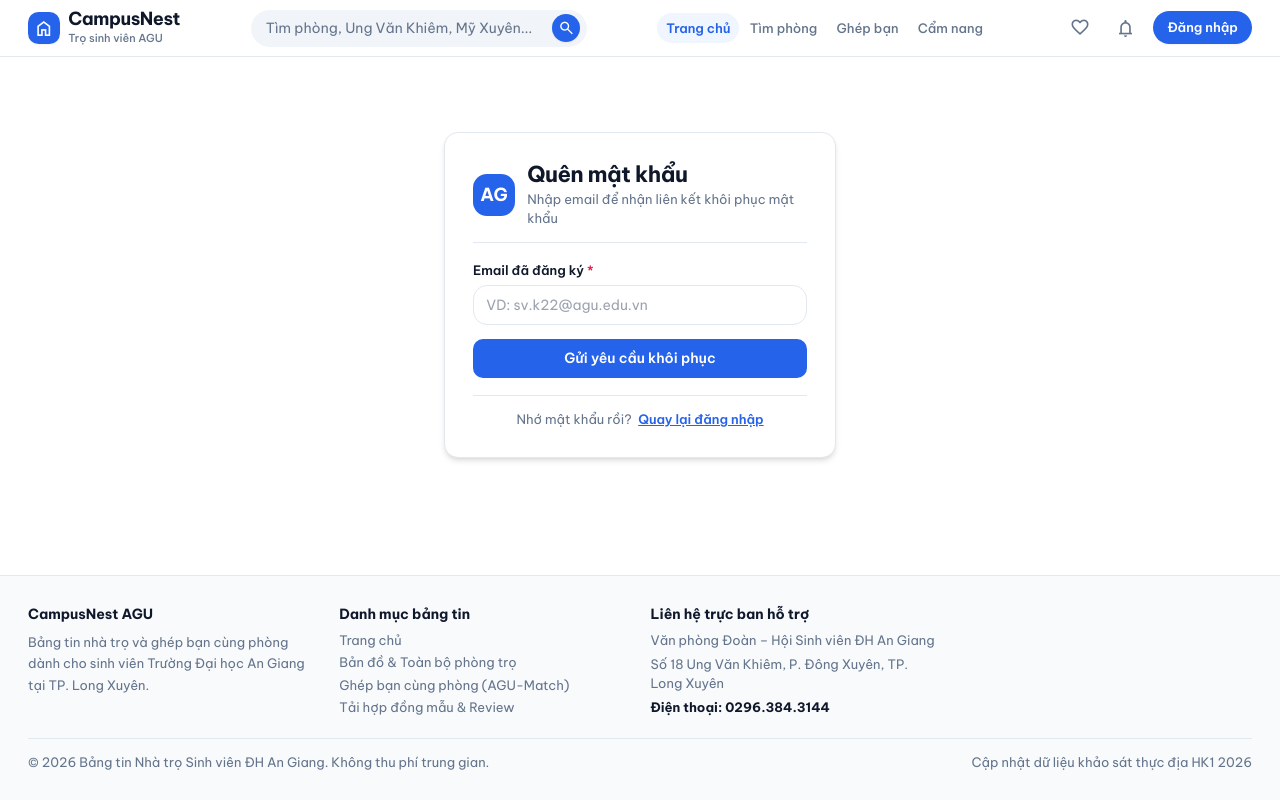
After one commit to DTH235784-TranAnhTien/DoAn_TimNhaTroSV_QLDAPM, a PHP site: page /DoAn_TimNhaTroSV_QLDAPM/taikhoan/quenmatkhau.php in a window 1280 px wide. The commit adds this page. Run offline with PHP 8.4, Linux system fonts and the light colour scheme; some libraries are stand-ins or nearby versions.

Commit message:
feat(taikhoan): bo sung trang quen mat khau va lien ket tu dang nhap

```diff
--- a/taikhoan/dangnhap.php
+++ b/taikhoan/dangnhap.php
@@ -116,7 +116,7 @@ include_once __DIR__ . '/../dungchung/header.php';
           <label for="matkhau" class="block text-xs font-semibold text-text-main">
             Mật khẩu xác thực <span class="text-rose-600">*</span>
           </label>
-          <a href="#" onclick="showToast('Vui lòng liên hệ Văn phòng Đoàn AGU (0296.384.3144) để cấp lại mật khẩu.', 'info'); return false;" class="text-xs text-accent font-semibold hover:underline">
+          <a href="/DoAn_TimNhaTroSV_QLDAPM/taikhoan/quenmatkhau.php" class="text-xs text-accent font-semibold hover:underline">
             Quên mật khẩu?
           </a>
         </div>
--- /dev/null
+++ b/taikhoan/quenmatkhau.php
@@ -0,0 +1,183 @@
+<?php
+require_once __DIR__ . '/../cauhinh/database.php';
+require_once __DIR__ . '/../cauhinh/auth.php';
+
+if (daDangNhap()) {
+    header('Location: /DoAn_TimNhaTroSV_QLDAPM/index.php');
+    exit();
+}
+
+$loi = '';
+$email = '';
+$demoResetUrl = '';
+$token = trim($_GET['token'] ?? $_POST['token'] ?? '');
+$resetSession = $_SESSION['reset_password'] ?? null;
+$cheDoDatLai = false;
+
+if ($token !== '') {
+    if (
+        $resetSession &&
+        isset($resetSession['token'], $resetSession['email'], $resetSession['expires']) &&
+        $resetSession['expires'] >= time() &&
+        hash_equals($resetSession['token'], $token)
+    ) {
+        $cheDoDatLai = true;
+    } else {
+        $loi = 'Liên kết đặt lại mật khẩu không hợp lệ hoặc đã hết hạn. Vui lòng thử lại.';
+        $token = '';
+    }
+}
+
+if ($_SERVER['REQUEST_METHOD'] === 'POST') {
+    if (isset($_POST['action']) && $_POST['action'] === 'dat_lai_mat_khau' && $cheDoDatLai) {
+        $matKhauMoi = $_POST['matkhau_moi'] ?? '';
+        $xacNhan    = $_POST['xacnhan_matkhau'] ?? '';
+
+        if (strlen($matKhauMoi) < 8) {
+            $loi = 'Mật khẩu mới phải có ít nhất 8 ký tự.';
+        } elseif ($matKhauMoi !== $xacNhan) {
+            $loi = 'Mật khẩu xác nhận không khớp.';
+        } else {
+            $hash = password_hash($matKhauMoi, PASSWORD_DEFAULT);
+            $stmt = $conn->prepare("UPDATE NguoiDung SET MatKhau = ? WHERE Email = ?");
+            $stmt->bind_param('ss', $hash, $resetSession['email']);
+            $stmt->execute();
+            $stmt->close();
+
+            unset($_SESSION['reset_password']);
+            datThongBao('success', 'Đặt lại mật khẩu thành công! Bạn có thể đăng nhập bằng mật khẩu mới.');
+            header('Location: /DoAn_TimNhaTroSV_QLDAPM/taikhoan/dangnhap.php');
+            exit();
+        }
+    } else {
+        $email = trim($_POST['email'] ?? '');
+        if ($email === '') {
+            $loi = 'Vui lòng nhập địa chỉ email đã đăng ký.';
+        } elseif (!filter_var($email, FILTER_VALIDATE_EMAIL)) {
+            $loi = 'Địa chỉ email không hợp lệ.';
+        } else {
+            $stmt = $conn->prepare("SELECT MaNguoiDung, HoTen, TrangThai FROM NguoiDung WHERE Email = ? LIMIT 1");
+            $stmt->bind_param('s', $email);
+            $stmt->execute();
+            $user = $stmt->get_result()->fetch_assoc();
+            $stmt->close();
+
+            if (!$user) {
+                $loi = 'Email này chưa được đăng ký trên hệ thống.';
+            } elseif ($user['TrangThai'] === 'BiKhoa') {
+                $loi = 'Tài khoản này đang bị khóa. Vui lòng liên hệ ban quản trị.';
+            } else {
+                $newToken = bin2hex(random_bytes(24));
+                $_SESSION['reset_password'] = [
+                    'token'   => $newToken,
+                    'email'   => $email,
+                    'expires' => time() + 900,
+                ];
+                $demoResetUrl = '/DoAn_TimNhaTroSV_QLDAPM/taikhoan/quenmatkhau.php?token=' . urlencode($newToken);
+            }
+        }
+    }
+}
+
+$tieuDeTrang = 'Quên mật khẩu — CampusNest AGU';
+include_once __DIR__ . '/../dungchung/header.php';
+?>
+
+<div class="flex-1 flex items-center justify-center py-10 px-4 sm:px-6">
+  <div class="max-w-md w-full bg-bg-main rounded-card p-6 sm:p-8 border border-border-warm shadow-md">
+    <!-- Header -->
+    <div class="flex items-center gap-3.5 mb-5 pb-4 border-b border-border-warm">
+      <div class="w-12 h-12 rounded-card bg-accent text-white flex items-center justify-center font-bold text-lg shrink-0">
+        AG
+      </div>
+      <div>
+        <h1 class="text-xl font-bold text-text-main leading-tight">
+          <?= $cheDoDatLai ? 'Đặt lại mật khẩu' : 'Quên mật khẩu' ?>
+        </h1>
+        <p class="text-xs text-text-sub mt-0.5">
+          <?= $cheDoDatLai ? 'Nhập mật khẩu mới cho tài khoản của bạn' : 'Nhập email để nhận liên kết khôi phục mật khẩu' ?>
+        </p>
+      </div>
+    </div>
+
+    <?php if ($loi): ?>
+      <div class="mb-4 p-3 rounded-card bg-status-red-bg border border-status-red-border text-xs text-status-red-text flex items-center gap-2">
+        <span class="material-symbols-outlined text-base">error</span>
+        <span><?= htmlspecialchars($loi) ?></span>
+      </div>
+    <?php endif; ?>
+
+    <?php if ($demoResetUrl): ?>
+      <div class="mb-4 p-4 rounded-card bg-status-green-bg border border-accent/30 text-xs text-text-main space-y-2.5">
+        <p class="font-bold text-accent">Đã tạo liên kết đặt lại mật khẩu</p>
+        <p class="text-text-sub leading-relaxed">
+          Trong môi trường demo (không gửi email thật), bạn có thể nhấn trực tiếp vào nút bên dưới để đặt lại mật khẩu cho <strong><?= htmlspecialchars($email) ?></strong> (hiệu lực 15 phút):
+        </p>
+        <a href="<?= htmlspecialchars($demoResetUrl) ?>"
+           class="inline-flex items-center justify-center w-full py-2.5 rounded-btn bg-accent text-white font-semibold text-xs hover:opacity-95 transition-opacity">
+          Mở trang đặt lại mật khẩu
+        </a>
+      </div>
+    <?php endif; ?>
+
+    <?php if ($cheDoDatLai): ?>
+      <form method="POST" class="space-y-4" novalidate>
+        <input type="hidden" name="action" value="dat_lai_mat_khau">
+        <input type="hidden" name="token" value="<?= htmlspecialchars($token) ?>">
+
+        <div class="p-3 rounded-card bg-bg-sub border border-border-warm text-xs text-text-sub">
+          Tài khoản: <strong class="text-text-main"><?= htmlspecialchars($resetSession['email']) ?></strong>
+        </div>
+
+        <div>
+          <label for="matkhau_moi" class="block text-xs font-semibold text-text-main mb-1.5">
+            Mật khẩu mới <span class="text-rose-600">*</span>
+          </label>
+          <input id="matkhau_moi" name="matkhau_moi" type="password" required minlength="8"
+                 placeholder="Tối thiểu 8 ký tự"
+                 class="w-full px-3.5 py-2.5 rounded-card bg-white border border-border-warm text-sm text-text-main focus:border-accent outline-none transition-colors">
+        </div>
+
+        <div>
+          <label for="xacnhan_matkhau" class="block text-xs font-semibold text-text-main mb-1.5">
+            Xác nhận mật khẩu mới <span class="text-rose-600">*</span>
+          </label>
+          <input id="xacnhan_matkhau" name="xacnhan_matkhau" type="password" required minlength="8"
+                 placeholder="Nhập lại mật khẩu mới"
+                 class="w-full px-3.5 py-2.5 rounded-card bg-white border border-border-warm text-sm text-text-main focus:border-accent outline-none transition-colors">
+        </div>
+
+        <button type="submit"
+                class="w-full py-2.5 rounded-btn bg-accent text-white font-semibold text-sm transition-all duration-200 active:scale-[0.98] hover:opacity-95">
+          Cập nhật mật khẩu
+        </button>
+      </form>
+    <?php else: ?>
+      <form method="POST" class="space-y-4" novalidate>
+        <div>
+          <label for="email" class="block text-xs font-semibold text-text-main mb-1.5">
+            Email đã đăng ký <span class="text-rose-600">*</span>
+          </label>
+          <input id="email" name="email" type="email" required
+                 value="<?= htmlspecialchars($email) ?>"
+                 placeholder="VD: sv.k22@agu.edu.vn"
+                 class="w-full px-3.5 py-2.5 rounded-card bg-white border border-border-warm text-sm text-text-main focus:border-accent outline-none transition-colors">
+        </div>
+
+        <button type="submit"
+                class="w-full py-2.5 rounded-btn bg-accent text-white font-semibold text-sm transition-all duration-200 active:scale-[0.98] hover:opacity-95">
+          Gửi yêu cầu khôi phục
+        </button>
+      </form>
+    <?php endif; ?>
+
+    <div class="mt-5 pt-4 border-t border-border-warm text-center text-xs text-text-sub">
+      Nhớ mật khẩu rồi?
+      <a href="/DoAn_TimNhaTroSV_QLDAPM/taikhoan/dangnhap.php" class="text-accent font-semibold underline ml-1 hover:opacity-80">
+        Quay lại đăng nhập
+      </a>
+    </div>
+  </div>
+</div>
+
+<?php include_once __DIR__ . '/../dungchung/footer.php'; ?>
```
